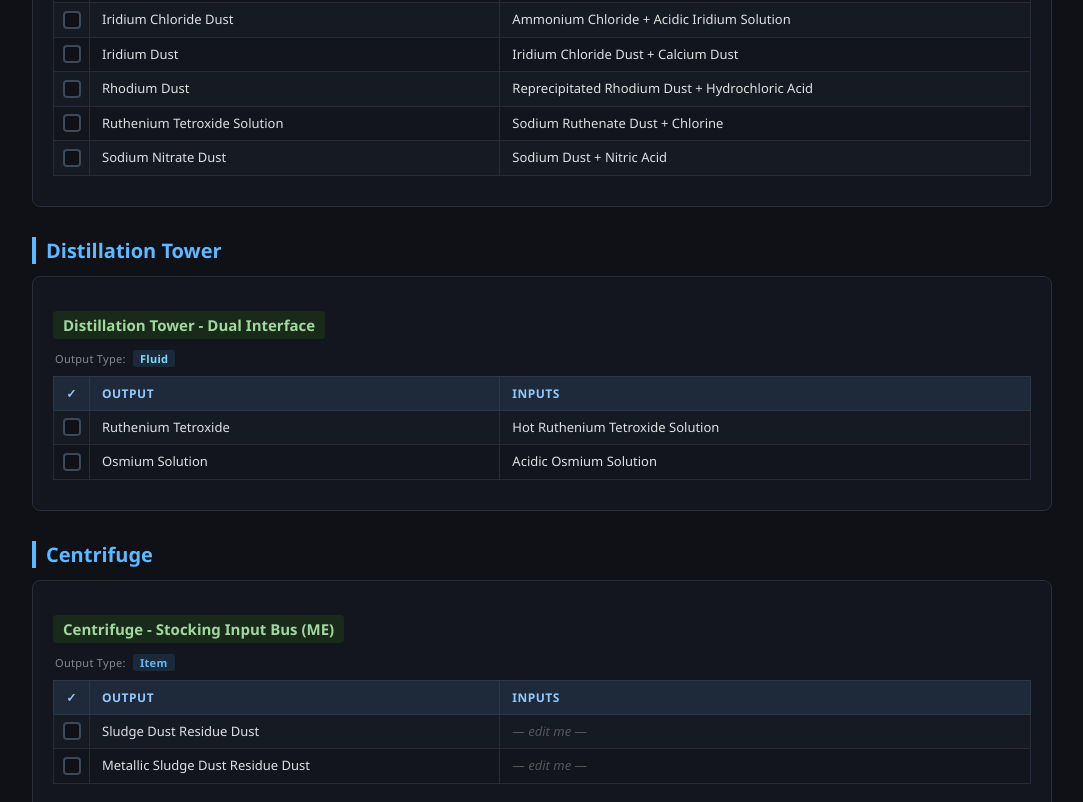
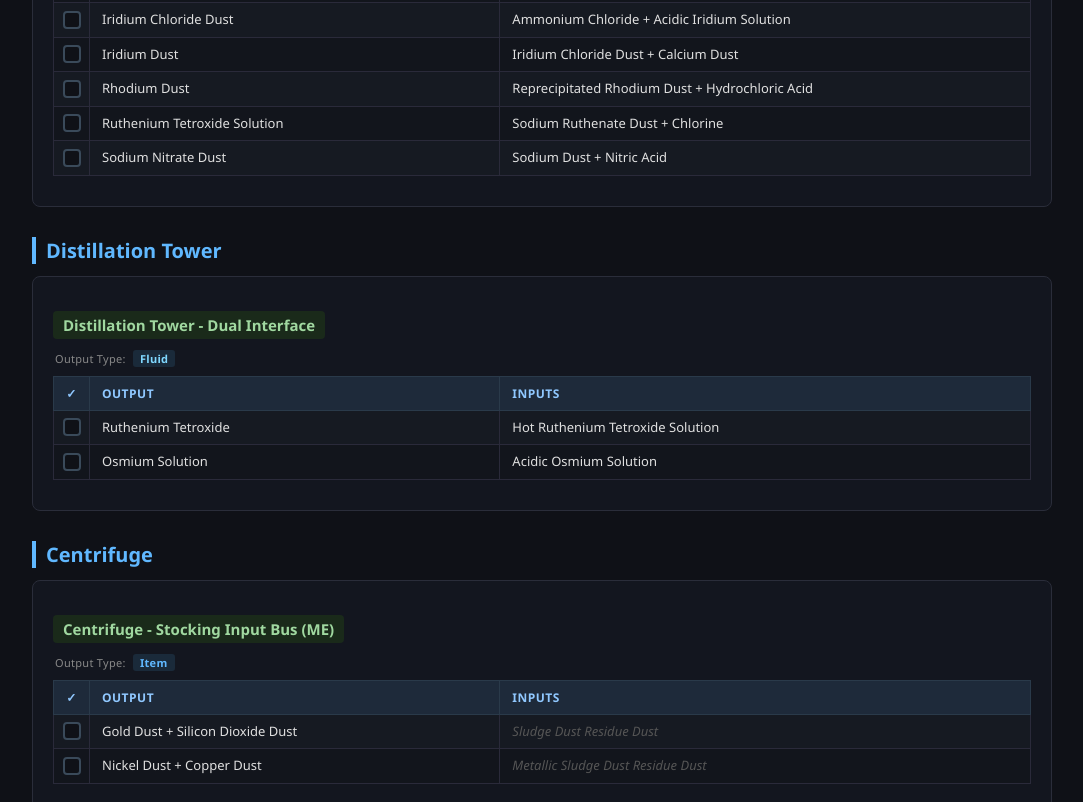
Before and after one commit to Willshaper/GTNH-Platline-Level-Maintained, a plain HTML site: page index.html in a window 1280 px wide. Shown: the part 2868-3670 px from the top of the page, without its empty margins (8-1091 px from the left). Drawn offline with Linux system fonts and the light colour scheme.

Commit message:
Update index.html
Updated Inputs/Outputs

```diff
--- a/index.html
+++ b/index.html
@@ -359,7 +359,7 @@
 <div class="output-type">Output Type: <strong class="ot-item">Item</strong></div>
 <table>
   <tr><th class="check-col">✓</th><th>Output</th><th>Inputs</th></tr>
-  <tr><td class="check-cell"><div class="cb-wrap"><input type="checkbox" data-id="r-ebf1-1"></div></td><td>Refined Platinum Salt Dust</td><td class="placeholder">— edit me —</td></tr>
+  <tr><td class="check-cell"><div class="cb-wrap"><input type="checkbox" data-id="r-ebf1-1"></div></td><td>R"Platinum Metallic Powder Dust"</td><td class="placeholder">Refined Platinum Salt Dust</td></tr>
 </table>
 
 <h3>EBF 2 - Circuit #1 #11 - Dual Interface</h3>
@@ -446,8 +446,8 @@
 <div class="output-type">Output Type: <strong class="ot-item">Item</strong></div>
 <table>
   <tr><th class="check-col">✓</th><th>Output</th><th>Inputs</th></tr>
-  <tr><td class="check-cell"><div class="cb-wrap"><input type="checkbox" data-id="r-cent-1"></div></td><td>Sludge Dust Residue Dust</td><td class="placeholder">— edit me —</td></tr>
-  <tr><td class="check-cell"><div class="cb-wrap"><input type="checkbox" data-id="r-cent-2"></div></td><td>Metallic Sludge Dust Residue Dust</td><td class="placeholder">— edit me —</td></tr>
+  <tr><td class="check-cell"><div class="cb-wrap"><input type="checkbox" data-id="r-cent-1"></div></td><td>Gold Dust + Silicon Dioxide Dust</td><td class="placeholder">Sludge Dust Residue Dust</td></tr>
+  <tr><td class="check-cell"><div class="cb-wrap"><input type="checkbox" data-id="r-cent-2"></div></td><td>Nickel Dust + Copper Dust</td><td class="placeholder">Metallic Sludge Dust Residue Dust</td></tr>
 </table>
 </div>
 
@@ -455,12 +455,12 @@
 <h2 id="electrolyzer">Electrolyzer</h2>
 <div class="section-block">
 <h3>Electrolyzer - Stocking Input Bus (ME)</h3>
-<div class="output-type">Output Type: <strong class="ot-unknown">— edit me —</strong></div>
+<div class="output-type">Output Type: <strong class="ot-both">Both</strong></div>
 <table>
   <tr><th class="check-col">✓</th><th>Output</th><th>Inputs</th></tr>
-  <tr><td class="check-cell"><div class="cb-wrap"><input type="checkbox" data-id="r-elec-1"></div></td><td>Sodium Sulfate Dust</td><td class="placeholder">— edit me —</td></tr>
-  <tr><td class="check-cell"><div class="cb-wrap"><input type="checkbox" data-id="r-elec-2"></div></td><td>Zinc Sulfate Dust</td><td class="placeholder">— edit me —</td></tr>
-  <tr><td class="check-cell"><div class="cb-wrap"><input type="checkbox" data-id="r-elec-3"></div></td><td>Calcium Chloride Dust</td><td class="placeholder">— edit me —</td></tr>
+  <tr><td class="check-cell"><div class="cb-wrap"><input type="checkbox" data-id="r-elec-1"></div></td><td>Sulfur Dust + Oxygen + Liquid Sodium</td><td class="placeholder">Sodium Sulfate Dust</td></tr>
+  <tr><td class="check-cell"><div class="cb-wrap"><input type="checkbox" data-id="r-elec-2"></div></td><td>Zinc Dust + Sulfur Dust + Oxygen</td><td class="placeholder">Zinc Sulfate Dust</td></tr>
+  <tr><td class="check-cell"><div class="cb-wrap"><input type="checkbox" data-id="r-elec-3"></div></td><td>Calcium Dust + Chlorine</td><td class="placeholder">Calcium Chloride Dust</td></tr>
 </table>
 </div>
 
@@ -532,9 +532,9 @@
 <div class="output-type">Output Type: <strong class="ot-item">Item</strong></div>
 <table>
   <tr><th class="check-col">✓</th><th>Output</th><th>Inputs</th></tr>
-  <tr><td class="check-cell"><div class="cb-wrap"><input type="checkbox" data-id="r-sift-1"></div></td><td>Platinum Salt Dust</td><td class="placeholder">— edit me —</td></tr>
-  <tr><td class="check-cell"><div class="cb-wrap"><input type="checkbox" data-id="r-sift-2"></div></td><td>Palladium Salt Dust</td><td class="placeholder">— edit me —</td></tr>
-  <tr><td class="check-cell"><div class="cb-wrap"><input type="checkbox" data-id="r-sift-3"></div></td><td>Rhodium Nitrate Dust</td><td class="placeholder">— edit me —</td></tr>
+  <tr><td class="check-cell"><div class="cb-wrap"><input type="checkbox" data-id="r-sift-1"></div></td><td>Refined Platinum Salt Dust</td><td class="placeholder">Platinum Salt Dust</td></tr>
+  <tr><td class="check-cell"><div class="cb-wrap"><input type="checkbox" data-id="r-sift-2"></div></td><td>Palladium Metallic Powder Dust"</td><td class="placeholder">Palladium Salt Dust</td></tr>
+  <tr><td class="check-cell"><div class="cb-wrap"><input type="checkbox" data-id="r-sift-3"></div></td><td>Rhodium Filter Cake Dust</td><td class="placeholder">Rhodium Nitrate Dust</td></tr>
 </table>
 </div>
 
```
